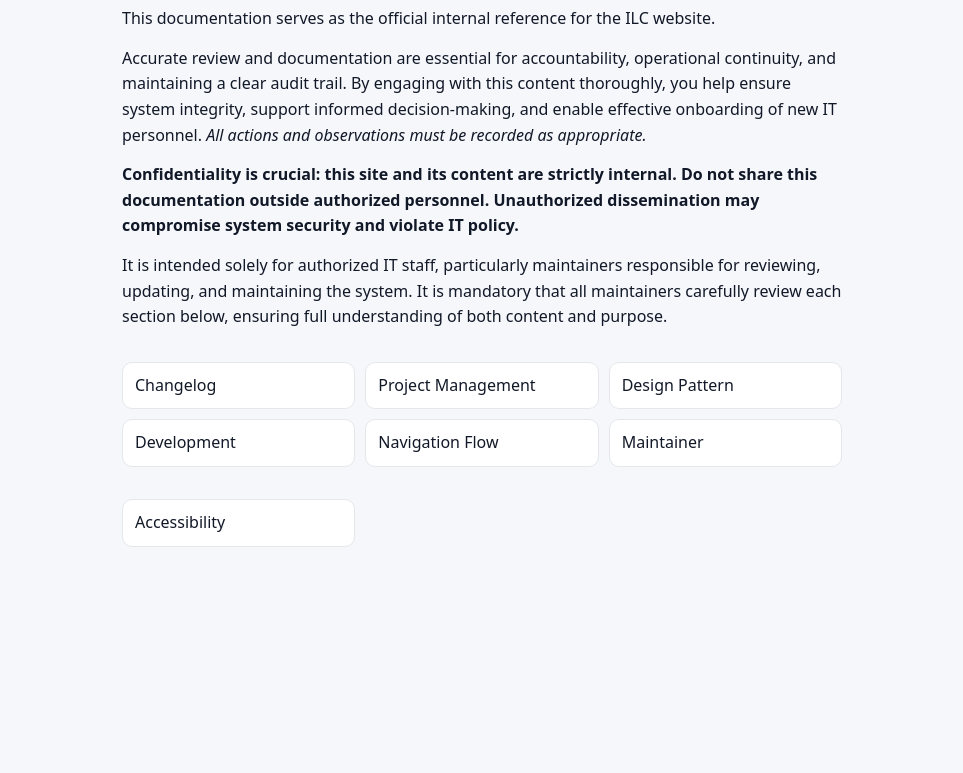
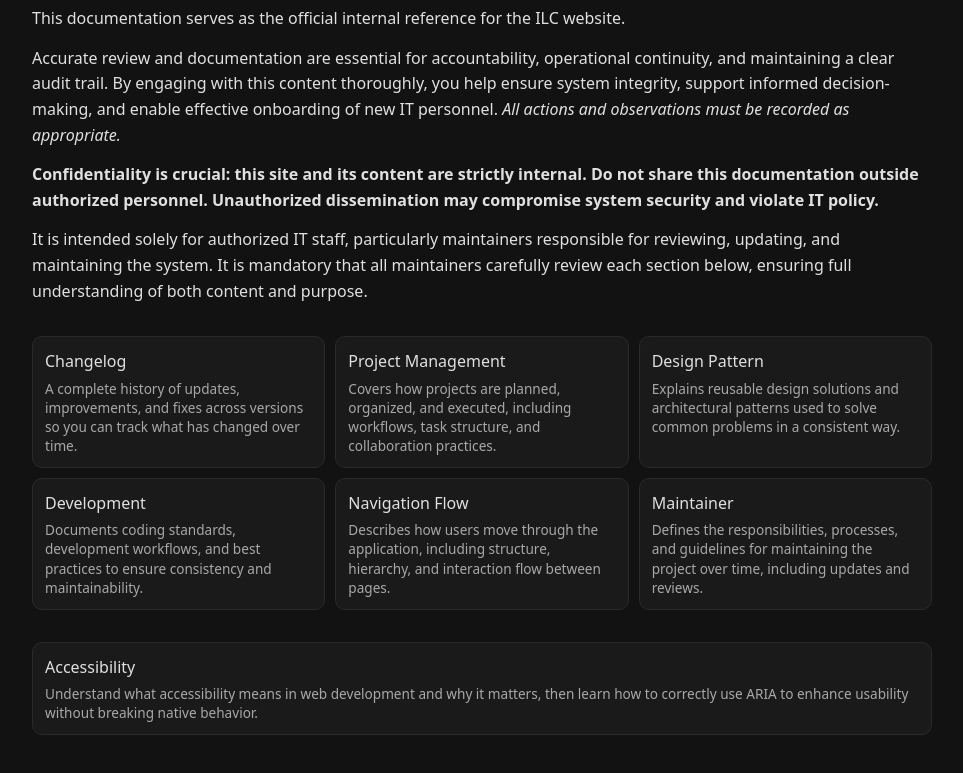
Before and after one commit to mthtclone/docs, an Eleventy site: page src/index.md in a window 1280 px wide. Shown: the part 149-922 px from the top of the page, without its empty margins (158-1121 px from the left). Before the commit the page ends 800 px from the top, so only its background shows below. Built offline with nearby package versions, Linux system fonts and the light colour scheme; Eleventy itself is replaced by a stand-in of ours; files that its build step writes are made by us from their sources; what cheerio, markdown-it-attrs would draw is missing.

Commit message:
- Added `Project Management` page. - Change the theme of the site to dark, and modernish feel. - Added ./github/dependabot.yml for weekly NPM packages updates. - Added ./github/workflows/ci-build for automation. - Added ./github/pull_request_template.md for future pull requests/collaboration.

```diff
--- a/src/_includes/layouts/doc.njk
+++ b/src/_includes/layouts/doc.njk
@@ -27,7 +27,6 @@
         <input placeholder="Search..." />
       </div>
 
-      <div class="version">v1.0</div>
     </nav>
   </header>
 
@@ -38,7 +37,7 @@
         <ul>
           <li><a href="/">Home</a></li>
           <li><a href="/changelog/">Changelog</a></li>
-          <li><a href="/">Project Management</a></li>
+          <li><a href="/projectMan/">Project Management</a></li>
           <li><a href="/">Design Pattern</a></li>
           <li><a href="/dep-dev/">Development</a></li>
           <li><a href="/dep-dev/">Navigation Flow</a></li>
--- a/src/_includes/layouts/index.njk
+++ b/src/_includes/layouts/index.njk
@@ -21,16 +21,56 @@
     </div>
 
     <div class="links">
-      <a href="/changelog/">Changelog</a>
-      <a href="/dep-dev/">Project Management</a>
-      <a href="/dep-dev/">Design Pattern</a>
-      <a href="/dep-dev/">Development</a>
-      <a href="/dep-dev/">Navigation Flow</a>
-      <a href="/maintainer/">Maintainer</a>
+      <a href="/changelog/">
+        <span class="link-title">Changelog</span>
+        <span class="link-desc">
+          A complete history of updates, improvements, and fixes across versions so you can track what has changed over time.
+        </span>
+      </a>
+
+      <a href="/projectMan/">
+        <span class="link-title">Project Management</span>
+        <span class="link-desc">
+          Covers how projects are planned, organized, and executed, including workflows, task structure, and collaboration practices.
+        </span>
+      </a>
+
+      <a href="/dep-dev/">
+        <span class="link-title">Design Pattern</span>
+        <span class="link-desc">
+          Explains reusable design solutions and architectural patterns used to solve common problems in a consistent way.
+        </span>
+      </a>
+
+      <a href="/dep-dev/">
+        <span class="link-title">Development</span>
+        <span class="link-desc">
+          Documents coding standards, development workflows, and best practices to ensure consistency and maintainability.
+        </span>
+      </a>
+
+      <a href="/dep-dev/">
+        <span class="link-title">Navigation Flow</span>
+        <span class="link-desc">
+          Describes how users move through the application, including structure, hierarchy, and interaction flow between pages.
+        </span>
+      </a>
+
+      <a href="/maintainer/">
+        <span class="link-title">Maintainer</span>
+        <span class="link-desc">
+          Defines the responsibilities, processes, and guidelines for maintaining the project over time, including updates and reviews.
+        </span>
+      </a>
     </div>
 
-    <div class="links">
-      <a href="/atty/">Accessibility</a>
+    <div class="sub-trees">
+      <a href="/atty/">
+        <span class="link-title">Accessibility</span>
+        <span class="link-desc">
+          Understand what accessibility means in web development and why it matters, then learn how to correctly use ARIA to enhance usability without breaking native behavior.
+        </span>
+      </a>
     </div>
 
   </main>
--- a/src/assets/doc.css
+++ b/src/assets/doc.css
@@ -1,3 +1,46 @@
+:root {
+  --color-bg: #121212;
+  --color-bg-secondary: #2a2a2a;
+  --color-surface: #1a1a1a;
+  --color-surface-elevated: #1e1e1e;
+
+  --color-text-primary: #e0e0e0;
+  --color-text-secondary: #a8a8a8;
+  --color-text-muted: #7a7a7a;
+
+  --color-border: #2a2a2a;
+  --color-divider: #222222;
+
+  --color-accent: #58a6ff;
+  --color-accent-hover: #79b8ff;
+  --color-accent-active: #3d8bfd;
+
+  --color-success: #3fb950;
+  --color-warning: #d29922;
+  --color-error: #f85149;
+
+  --color-code-bg: #1e1e1e;
+  --color-code-inline-bg: #2a2a2a;
+  --color-code-text: #e6edf3;
+
+  --color-hover: #222222;
+  --color-active: #2a2a2a;
+  --color-focus-ring: #58a6ff;
+
+  --font-family-base: system-ui, -apple-system, BlinkMacSystemFont, "Segoe UI", sans-serif;
+  --font-family-mono: ui-monospace, SFMono-Regular, Menlo, Monaco, Consolas, monospace;
+
+  --space-xs: 4px;
+  --space-sm: 8px;
+  --space-md: 12px;
+  --space-lg: 16px;
+  --space-xl: 24px;
+
+  --radius-sm: 4px;
+  --radius-md: 6px;
+  --radius-lg: 8px;
+}
+
 * {
   box-sizing: border-box;
 }
@@ -9,7 +52,8 @@ html {
 body {
   margin: 0;
   font-family: system-ui;
-  color: #1f2937;
+  color: var(--color-text-primary);
+  background-color: var(--color-bg);
   line-height: 1.6;
 }
 
@@ -35,7 +79,7 @@ header {
   top: 0;
   z-index: 100;
   color: rgb(0, 0, 0);
-  background-color: #FFFFFF;
+  background-color: var(--color-bg-secondary);
   padding: 0.5rem 1rem;
   color: #FFFFFF;
 }
@@ -59,8 +103,9 @@ header nav {
 .search input {
   width: 150px;
   padding: 0.4rem 0.8rem;
-  border-radius: 12px;
+  border-radius: 5px;
   border: none;
+  background-color: #fff;
   box-shadow: rgba(0, 0, 0, 0.1) 0px 1px 3px 0px, rgba(0, 0, 0, 0.06) 0px 1px 2px 0px;
   outline: none;
 }
@@ -81,7 +126,7 @@ header nav {
 }
 
 .doc-links {
-  border-bottom: 1px solid #000;
+  border-bottom: 1px solid white;
 }
 
 .sidebar {
@@ -89,8 +134,8 @@ header nav {
   top: 72px;
   align-self: start;
   padding: 16px;
-  height: fit-content;
-
+  height: 100vh;
+  border-right: 1px solid var(--color-text-primary);
 }
 
 .sidebar ul {
@@ -100,7 +145,6 @@ header nav {
 }
 
 .sidebar li {
-  width: 250px;
   transition: transform 0.1s ease;
 }
 
@@ -108,13 +152,13 @@ header nav {
   display: block;
   padding: 8px 10px;
   text-decoration: none;
-  color: #000000;
+  color: var(--color-text-primary);
   font-size: 17px;
   transition: 0.15s ease;
 }
 
 .sidebar li:hover {
-  background-color: #a5a5a5;
+  background-color: var(--color-active);
 }
 
 .markdown-content {
@@ -172,10 +216,10 @@ code {
 }
 
 p code {
-  background: #ffffff;
+  background: var(--color-code-inline-bg);
   color: #ff5555;
   padding: 2px 6px;
-  box-shadow: rgba(0, 0, 0, 0.15) 2.4px 2.4px 3.2px;
+  border-radius: 20px;
   font-size: 0.9em;
 }
 
@@ -183,15 +227,16 @@ p code {
   position: sticky;
   top: 72px;
   align-self: start;
-  padding: 16px;
+  padding: 20px;
   overflow-y: auto;
   height: 600px;
+  border-left: 1px solid var(--color-text-primary);
 }
 
 .right-sidebar h3 {
   margin-top: 0;
   font-size: 16px;
-  color: #6b7280;
+  color: var(--color-text-secondary);
   text-transform: uppercase;
   letter-spacing: 0.08em;
 }
@@ -208,8 +253,10 @@ p code {
 
 .toc a {
   text-decoration: none;
-  color: #374151;
+  color: var(--color-text-primary);
   font-size: 13px;
+  display: block;
+  line-height: 1.4;
 }
 
 .toc a:hover {
@@ -296,6 +343,11 @@ p code {
   border-color: #aaa;
 }
 
+.warning {
+  color: #ff0000;
+  font-weight: 700;
+}
+
 /* =========================
    Responsive
 ========================= */
@@ -357,7 +409,8 @@ p code {
     height: 300px;
     overflow-y: auto;
     padding: 10px;
-    background: #fff;
+    background: var(--color-bg);
+    color: var(--color-text-primary);
     border: 1px solid #000;
     box-shadow: rgba(0, 0, 0, 0.1) 0px 10px 15px -3px, rgba(0, 0, 0, 0.05) 0px 4px 6px -2px;
     z-index: 200;
@@ -376,7 +429,8 @@ p code {
     width: 500px;
     padding: 10px;
     height: 300px;
-    background: #fff;
+    background: var(--color-bg);
+    color: var(--color-text-primary);
     border: 1px solid #000;
     box-shadow: rgba(0, 0, 0, 0.1) 0px 10px 15px -3px, rgba(0, 0, 0, 0.05) 0px 4px 6px -2px;
     z-index: 200;
--- a/src/assets/styles.css
+++ b/src/assets/styles.css
@@ -1,13 +1,55 @@
+:root {
+  --color-bg: #121212;
+  --color-surface: #1a1a1a;
+  --color-surface-elevated: #1e1e1e;
+
+  --color-text-primary: #e0e0e0;
+  --color-text-secondary: #a8a8a8;
+  --color-text-muted: #7a7a7a;
+
+  --color-border: #2a2a2a;
+  --color-divider: #222222;
+
+  --color-accent: #58a6ff;
+  --color-accent-hover: #79b8ff;
+  --color-accent-active: #3d8bfd;
+
+  --color-success: #3fb950;
+  --color-warning: #d29922;
+  --color-error: #f85149;
+
+  --color-code-bg: #1e1e1e;
+  --color-code-inline-bg: #2a2a2a;
+  --color-code-text: #e6edf3;
+
+  --color-hover: #222222;
+  --color-active: #2a2a2a;
+  --color-focus-ring: #58a6ff;
+
+  --font-family-base: system-ui, -apple-system, BlinkMacSystemFont, "Segoe UI", sans-serif;
+  --font-family-mono: ui-monospace, SFMono-Regular, Menlo, Monaco, Consolas, monospace;
+
+  --space-xs: 4px;
+  --space-sm: 8px;
+  --space-md: 12px;
+  --space-lg: 16px;
+  --space-xl: 24px;
+
+  --radius-sm: 4px;
+  --radius-md: 6px;
+  --radius-lg: 8px;
+}
+
 body {
     margin: 0;
     font-family: system-ui, -apple-system, Segoe UI, Arial, sans-serif;
-    background: #f6f7fb;
-    color: #111827;
+    background: var(--color-bg);
+    color: var(--color-text-primary);
     line-height: 1.6;
   }
 
   .page {
-    max-width: 720px;
+    max-width: 900px;
     margin: 80px auto;
     padding: 0 24px;
   }
@@ -25,25 +67,56 @@ body {
   .links {
     margin-top: 32px;
     display: grid;
-    grid-template-columns: 1fr 1fr 1fr;
+    grid-template-columns: repeat(3, 1fr);
     gap: 10px;
+  }
+
+  .sub-trees {
+    margin-top: 32px;
+    display: grid;
+    grid-template-columns: repeat(1, 1fr);
+    gap: 10px;
+  }
+
+  .sub-trees a {
+    display: block;
+    padding: 12px;
+    background: var(--color-surface);
+    border: 1px solid var(--color-border);
+    border-radius: 10px;
+    text-decoration: none;
+    color: var(--color-text-primary);
+    transition: 0.15s ease;
   }
 
   .links a {
     display: block;
-    padding: 10px 12px;
-    background: white;
-    border: 1px solid #e5e7eb;
+    padding: 12px;
+    background: var(--color-surface);
+    border: 1px solid var(--color-border);
     border-radius: 10px;
     text-decoration: none;
-    color: #111827;
+    color: var(--color-text-primary);
     transition: 0.15s ease;
   }
 
   .links a:hover {
-    background: #f3f4f6;
-    transform: translateY(-1px);
-}
+    background: var(--color-hover);
+    transform: translateY(-2px);
+  }
+
+  .link-title {
+    display: block;
+    font-weight: 500;
+    margin-bottom: 4px;
+  }
+
+  .link-desc {
+    display: block;
+    font-size: 0.85rem;
+    color: var(--color-text-secondary);
+    line-height: 1.4;
+  }
 
 @media (max-width: 800px) {
   .page {
```
Also changed, not shown: src/atty.md (+3 -3 lines), src/projectMan.md (added, +192 -0 lines), .github/workflows/ci-build.yml, src/changelog.md.
